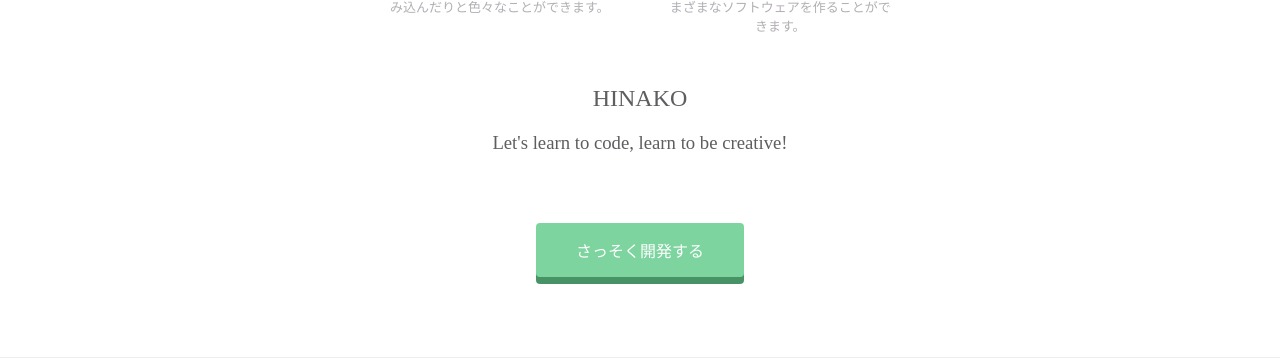
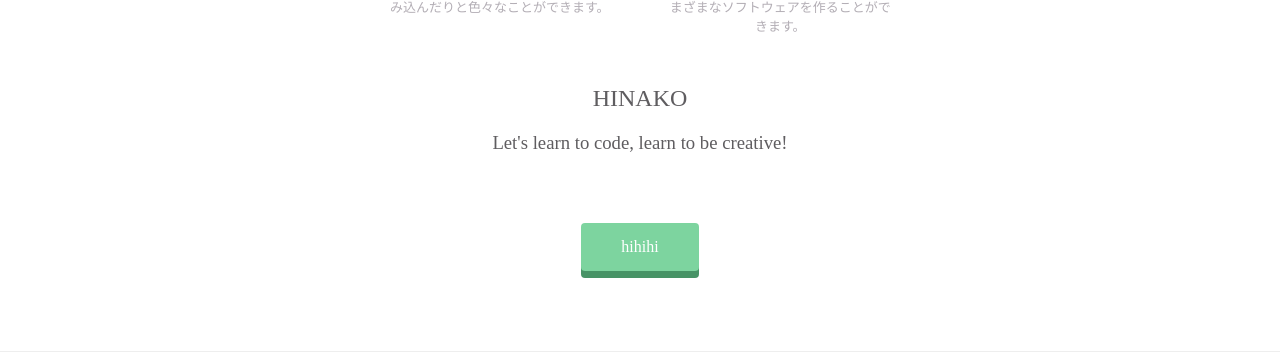
Before and after one commit to unnohinako/github.io, a plain HTML site: page index.html in a window 1280 px wide. Shown: the part 1255-1615 px from the top of the page. Drawn offline with Linux system fonts and the light colour scheme.

Commit message:
Update index.html

```diff
--- a/index.html
+++ b/index.html
@@ -77,7 +77,7 @@
         <h2>HINAKO</h2>
         <h3>Let's learn to code, learn to be creative!</h3>
       </div>
-      <span class="btn message">さっそく開発する</span>
+      <span class="btn message">hihihi</span>
     </div>
   </div>
   <footer>
```
